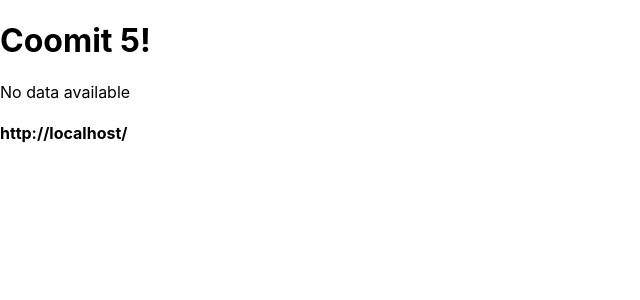
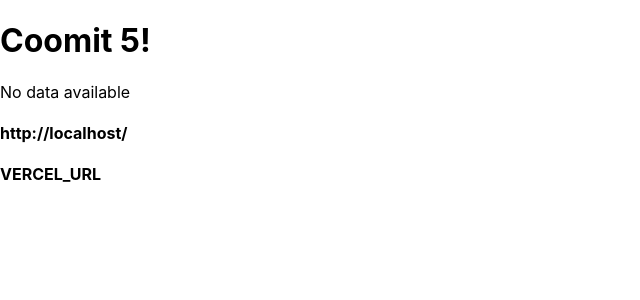
Before and after one commit to zep2zep/a01vercel, a React (Create React App) app in the folder frontend/: page / in a window 1280 px wide. Shown: the top 300 px of the page, without its empty margins (0-640 px from the left). Built offline with nearby package versions, Linux system fonts and the light colour scheme; no server answers.

Commit message:
#6 VERCEL_URL

```diff
--- a/frontend/src/App.js
+++ b/frontend/src/App.js
@@ -33,6 +33,9 @@
         <>
           {name ? <h1>Hello {name}!</h1> : <p>No data available</p>}
           <h4>{window.location.href}</h4>
+
+          <h4>VERCEL_URL</h4>
+          <h4>{process.env.VERCEL_URL}</h4>
         </>
       )}
     </>
```
